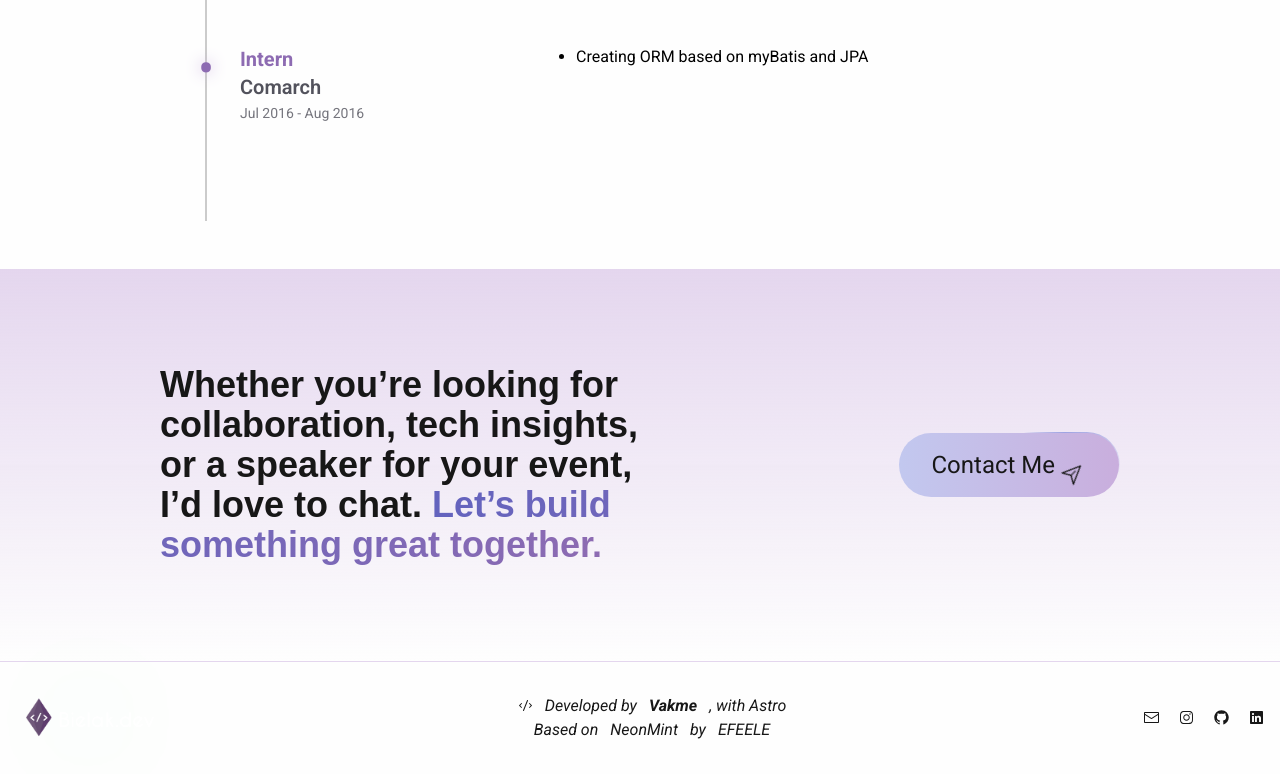
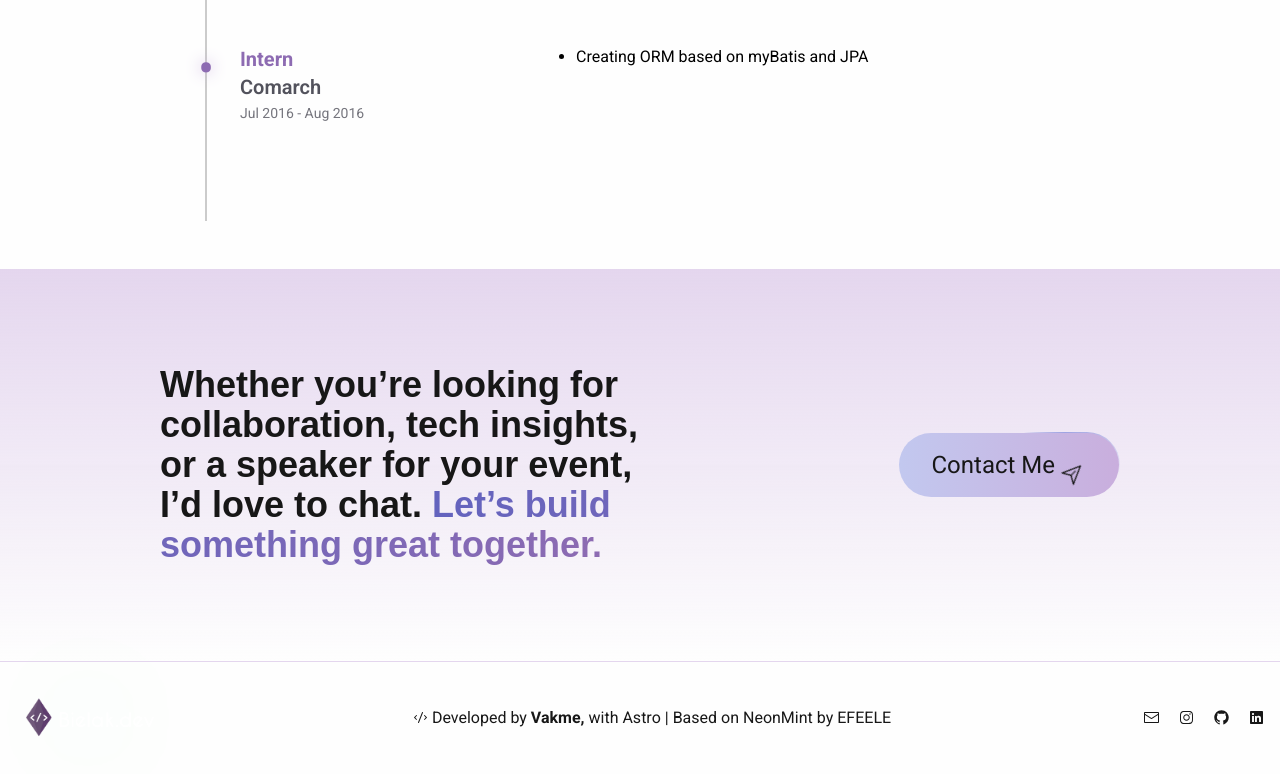
Before and after one commit to Vakme/vakme.github.io, an Astro site: page /about-me in a window 1280 px wide. Shown: the part 2545-3319 px from the top of the page. Built offline with nearby package versions, Linux system fonts and the light colour scheme; Astro itself is replaced by a stand-in of ours; a web font is replaced by a local one.

Commit message:
fix: footer

```diff
--- a/src/components/layout/Footer.astro
+++ b/src/components/layout/Footer.astro
@@ -38,16 +38,16 @@ const {
           />
       </a>
     </div>
-    <div class="text-center">
+    <div class="text-center flex gap-1">
       <a
         href={github}
-        class="flex items-center justify-center gap-3 text-base font-normal italic max-sm:text-sm"
+        class="flex items-center justify-center gap-1 text-base font-normal max-sm:text-sm"
         aria-label="About the website development"
         ><Icon name="code" aria-hidden="true" /> Developed by <strong
-          >{alias}</strong
-        >, with Astro</a
+          >{alias},</strong
+        > with Astro</a
       > <span
-            class="flex items-center justify-center gap-3 text-base font-normal italic max-sm:text-sm"> Based on <a href="https://github.com/EFEELE/NeonMint" >NeonMint</a> by <a href="https://github.com/EFEELE">EFEELE</a></span>
+            class="flex items-center justify-center gap-1 text-base font-normal max-sm:text-sm"> | Based on <a href="https://github.com/EFEELE/NeonMint" >NeonMint</a> by <a href="https://github.com/EFEELE">EFEELE</a></span>
     </div>
     <div
       class="flex items-center justify-center gap-5"
```
